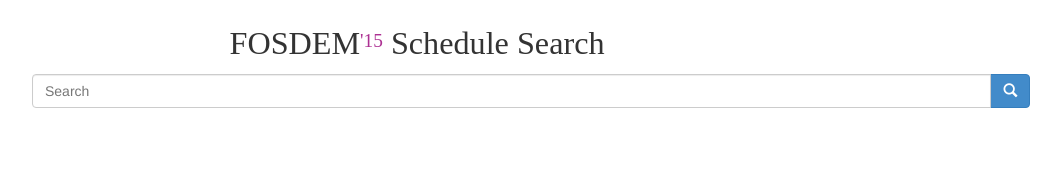
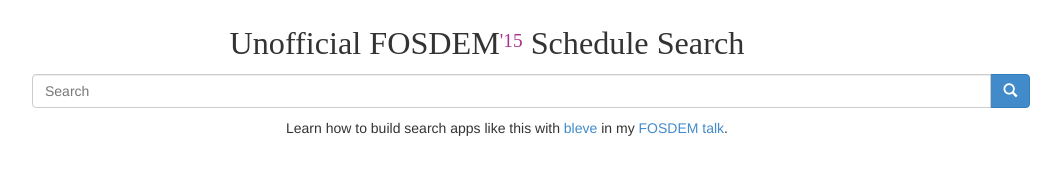
Before and after one commit to blevesearch/fosdem-search, a plain HTML site: page static/index.html in a window 1280 px wide. Shown: the top 174 px of the page, without its empty margins (133-1194 px from the left). Drawn offline with Linux system fonts and the light colour scheme.

Commit message:
added hook to FOSDEM talk

```diff
--- a/static/index.html
+++ b/static/index.html
@@ -2,7 +2,7 @@
 <html lang="en" ng-app="myApp">
 <head>
   <meta charset="utf-8">
-  <title>FOSDEM Schedule Search</title>
+  <title>Unofficial FOSDEM Schedule Search</title>
   <meta name="description" content="">
   <!-- Bootstrap -->
   <link href="/static/css/prism.css" rel="stylesheet"/>
@@ -17,13 +17,17 @@
     <div class="container">
       <div class="row">
         <div class="col-sm-12 col-sm-offset-3">
-          <span class="title">FOSDEM<span class="fosdem">'15</span> Schedule Search</span>
+          <span class="title">Unofficial FOSDEM<span class="fosdem">'15</span> Schedule Search</span>
         </div>
       </deiv>
       <div class="row">
         <div class="col-sm-12 main">
           <div ng-view></div>
         </div>
+      </div>
+
+      <div class="footer text-center">
+        <p>Learn how to build search apps like this with <a href="http://blevesearch.com/">bleve</a> in my <a href="https://fosdem.org/2015/schedule/event/bleve/">FOSDEM talk</a>.</p>
       </div>
 
     </div> <!-- /container -->
```
